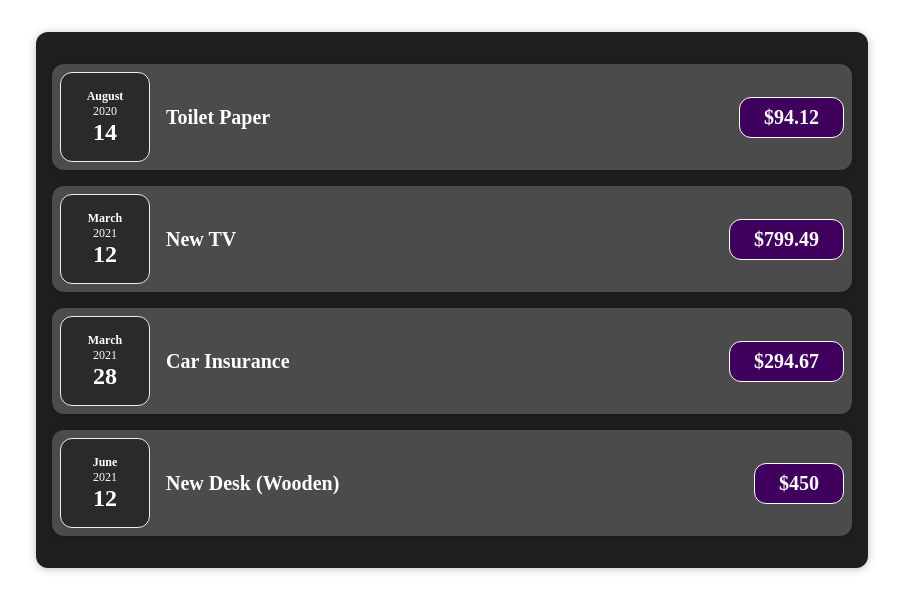
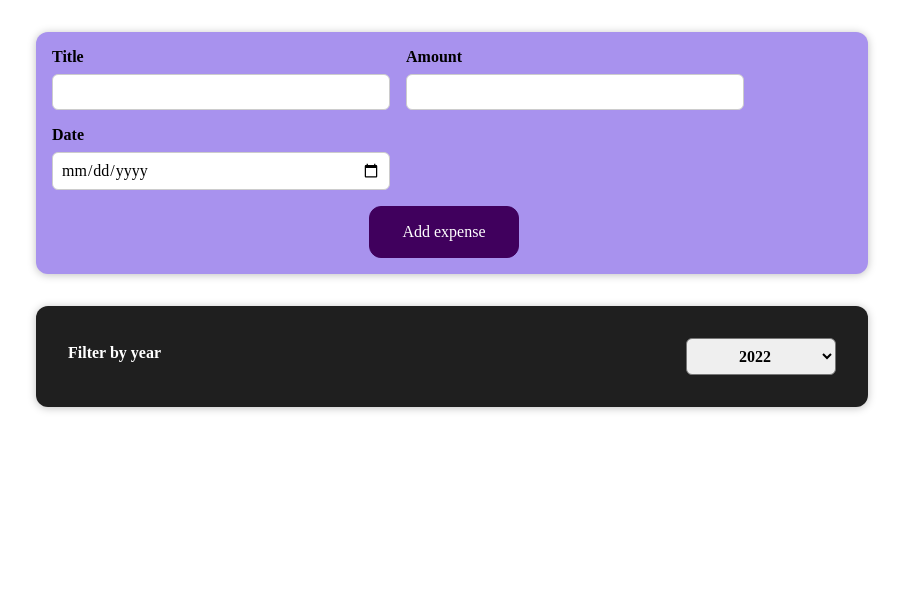
Before and after one commit to Ubermensch0608/Acade_mind, a React (Create React App) app in the folder Acade_mind/prac/: page / in a window 1280 px wide. Shown: the top 612 px of the page, without its empty margins (188-1091 px from the left). Built offline with nearby package versions, Linux system fonts and the light colour scheme.

Commit message:
기입한 정보를 동적으로 생성하는  카드창 구현

```diff
--- a/Acade_mind/prac/src/App.js
+++ b/Acade_mind/prac/src/App.js
@@ -1,45 +1,22 @@
+import React, { useState } from "react";
 import Expenses from "./components/Expenses/Expenses";
-import "./styles.css";
-
-const expenses = [
-  {
-    id: "e1",
-    title: "Toilet Paper",
-    amount: 94.12,
-    date: new Date(2020, 7, 14),
-  },
-  { id: "e2", title: "New TV", amount: 799.49, date: new Date(2021, 2, 12) },
-  {
-    id: "e3",
-    title: "Car Insurance",
-    amount: 294.67,
-    date: new Date(2021, 2, 28),
-  },
-  {
-    id: "e4",
-    title: "New Desk (Wooden)",
-    amount: 450,
-    date: new Date(2021, 5, 12),
-  },
-];
+import NewExpenses from "./components/NewExpenses/NewExpenses";
 
 function App() {
+  const [expenses, setExpenses] = useState([]);
+  console.log(expenses);
+  const newSavedDataHandler = (saveData) => {
+    setExpenses((prevExpenses) => {
+      return [saveData, ...prevExpenses];
+    });
+    console.log(expenses);
+  };
   return (
-    <div className="App">
+    <div>
+      <NewExpenses newSavedData={newSavedDataHandler} />
       <Expenses expenses={expenses} />
     </div>
   );
 }
 
-// function App() {
-//   return expenses.map((data) => (
-//     <ExpenseItem
-//       id={data.id}
-//       title={data.title}
-//       amount={data.amount}
-//       date={data.date}
-//     />
-//   ));
-// }
-
 export default App;
--- a/Acade_mind/prac/src/components/Expenses/ExpenseDate.js
+++ b/Acade_mind/prac/src/components/Expenses/ExpenseDate.js
@@ -1,10 +1,11 @@
 import React from "react";
 import "./ExpenseDate.css";
 
-function ExpenseDate(props) {
+const ExpenseDate = (props) => {
   const month = props.date.toLocaleString("en-US", { month: "long" });
   const day = props.date.toLocaleString("en-US", { day: "2-digit" });
   const year = props.date.getFullYear();
+
   return (
     <div className="expense-date">
       <div className="expense-date__month">{month}</div>
@@ -12,5 +13,6 @@ function ExpenseDate(props) {
       <div className="expense-date__day">{day}</div>
     </div>
   );
-}
+};
+
 export default ExpenseDate;
--- a/Acade_mind/prac/src/components/Expenses/ExpenseItem.js
+++ b/Acade_mind/prac/src/components/Expenses/ExpenseItem.js
@@ -1,8 +1,13 @@
+import React, { useState } from "react";
 import ExpenseDate from "./ExpenseDate";
 import Card from "../UI/Card";
 import "./ExpenseItem.css";
 
-function ExpenseItem(props) {
+const ExpenseItem = (props) => {
+  const clickHandler = (e) => {
+    e.target.parentElement.remove();
+  };
+
   return (
     <Card className="expense-item">
       <ExpenseDate date={props.date} />
@@ -10,7 +15,9 @@ function ExpenseItem(props) {
         <h2>{props.title}</h2>
         <div className="expense-item__price">${props.amount}</div>
       </div>
+      <button onClick={clickHandler}>remove</button>
     </Card>
   );
-}
+};
+
 export default ExpenseItem;
--- a/Acade_mind/prac/src/components/Expenses/Expenses.js
+++ b/Acade_mind/prac/src/components/Expenses/Expenses.js
@@ -1,37 +1,32 @@
-import React from "react";
+import React, { useState } from "react";
 import ExpenseItem from "./ExpenseItem";
 import Card from "../UI/Card";
+import ExpensesFilter from "./ExpensesFilter";
 import "./Expenses.css";
 
-function Expenses(props) {
+const Expenses = (props) => {
+  const [newFilter, setNewFilter] = useState("2022");
+
+  const getFilterDataHandler = (newValue) => {
+    setNewFilter(newValue);
+  };
+
   return (
     <Card className="expenses">
-      <ExpenseItem
-        id={props.expenses[0].id}
-        title={props.expenses[0].title}
-        amount={props.expenses[0].amount}
-        date={props.expenses[0].date}
+      <ExpensesFilter
+        onSelected={newFilter}
+        onFilterChange={getFilterDataHandler}
       />
-      <ExpenseItem
-        id={props.expenses[1].id}
-        title={props.expenses[1].title}
-        amount={props.expenses[1].amount}
-        date={props.expenses[1].date}
-      />
-      <ExpenseItem
-        id={props.expenses[2].id}
-        title={props.expenses[2].title}
-        amount={props.expenses[2].amount}
-        date={props.expenses[2].date}
-      />
-      <ExpenseItem
-        id={props.expenses[3].id}
-        title={props.expenses[3].title}
-        amount={props.expenses[3].amount}
-        date={props.expenses[3].date}
-      />
+      {props.expenses.map((expense) => (
+        <ExpenseItem
+          key={expense.id}
+          title={expense.title}
+          amount={expense.amount}
+          date={expense.date}
+        />
+      ))}
     </Card>
   );
-}
+};
 
 export default Expenses;
--- /dev/null
+++ b/Acade_mind/prac/src/components/Expenses/ExpensesFilter.css
@@ -0,0 +1,24 @@
+.expenses-filter {
+  color: white;
+  padding: 0 1rem;
+}
+
+.expenses-filter__control {
+  display: flex;
+  width: 100%;
+  align-items: center;
+  justify-content: space-between;
+  margin: 1rem 0;
+}
+
+.expenses-filter label {
+  font-weight: bold;
+  margin-bottom: 0.5rem;
+}
+
+.expenses-filter select {
+  font: inherit;
+  padding: 0.5rem 3rem;
+  font-weight: bold;
+  border-radius: 6px;
+}
--- /dev/null
+++ b/Acade_mind/prac/src/components/Expenses/ExpensesFilter.js
@@ -0,0 +1,25 @@
+import React from "react";
+import "./ExpensesFilter.css";
+
+const ExpensesFilter = (props) => {
+  const selectFilterHandler = (e) => {
+    const newValue = e.target.value;
+    props.onFilterChange(newValue);
+  };
+
+  return (
+    <div className="expenses-filter">
+      <div className="expenses-filter__control">
+        <label>Filter by year</label>
+        <select value={props.onSelected} onChange={selectFilterHandler}>
+          <option value="2022">2022</option>
+          <option value="2021">2021</option>
+          <option value="2020">2020</option>
+          <option value="2019">2019</option>
+        </select>
+      </div>
+    </div>
+  );
+};
+
+export default ExpensesFilter;
--- /dev/null
+++ b/Acade_mind/prac/src/components/NewExpenses/ExpenseForm.css
@@ -0,0 +1,26 @@
+.new-expense__controls {
+  display: flex;
+  flex-wrap: wrap;
+  gap: 1rem;
+  margin-bottom: 1rem;
+  text-align: left;
+}
+
+.new-expense__control label {
+  font-weight: bold;
+  margin-bottom: 0.5rem;
+  display: block;
+}
+
+.new-expense__control input {
+  font: inherit;
+  padding: 0.5rem;
+  border-radius: 6px;
+  border: 1px solid #ccc;
+  width: 20rem;
+  max-width: 100%;
+}
+
+.new-expense__actions {
+  text-align: right;
+}
--- /dev/null
+++ b/Acade_mind/prac/src/components/NewExpenses/ExpenseForm.js
@@ -0,0 +1,67 @@
+import React, { useState } from "react";
+import "./ExpenseForm.css";
+
+const ExpenseForm = (props) => {
+  const [newTitle, setNewTitle] = useState("");
+  const [newAmount, setNewAmount] = useState("");
+  const [newDate, setNewDate] = useState("");
+
+  const newTitleHandler = (e) => {
+    setNewTitle(e.target.value);
+  };
+  const newAmountHandler = (e) => {
+    setNewAmount(e.target.value);
+  };
+  const newDateHandler = (e) => {
+    setNewDate(e.target.value);
+  };
+
+  const submitHandler = (e) => {
+    e.preventDefault();
+
+    const newData = {
+      title: newTitle,
+      amount: newAmount,
+      date: new Date(newDate),
+    };
+
+    props.getData(newData);
+    setNewTitle("");
+    setNewAmount("");
+    setNewDate("");
+  };
+
+  return (
+    <form onSubmit={submitHandler}>
+      <div className="new-expense__controls">
+        <div className="new-expense__control">
+          <label>Title</label>
+          <input type="text" onChange={newTitleHandler} />
+        </div>
+        <div className="new-expense__control">
+          <label>Amount</label>
+          <input
+            type="number"
+            onChange={newAmountHandler}
+            min="0.01"
+            step="0.01"
+          />
+        </div>
+        <div className="new-expense__control">
+          <label>Date</label>
+          <input
+            type="date"
+            onChange={newDateHandler}
+            min="2019-01-01"
+            max="2022-12-31"
+          />
+        </div>
+      </div>
+      <div className="new-expenses__actions">
+        <button type="submmit">Add expense</button>
+      </div>
+    </form>
+  );
+};
+
+export default ExpenseForm;
--- /dev/null
+++ b/Acade_mind/prac/src/components/NewExpenses/NewExpenses.css
@@ -0,0 +1,38 @@
+.new-expense {
+  background-color: #a892ee;
+  padding: 1rem;
+  margin: 2rem auto;
+  width: 50rem;
+  max-width: 95%;
+  border-radius: 12px;
+  text-align: center;
+  box-shadow: 0 1px 8px rgba(0, 0, 0, 0.25);
+}
+
+.new-expense button {
+  font: inherit;
+  cursor: pointer;
+  padding: 1rem 2rem;
+  border: 1px solid #40005d;
+  background-color: #40005d;
+  color: white;
+  border-radius: 12px;
+  margin-right: 1rem;
+}
+
+.new-expense button:hover,
+.new-expense button:active {
+  background-color: #510674;
+  border-color: #510674;
+}
+
+.new-expense button.alternative {
+  color: #220131;
+  border-color: transparent;
+  background-color: transparent;
+}
+
+.new-expense button.alternative:hover,
+.new-expense button.alternative:active {
+  background-color: #ddb3f8;
+}
--- /dev/null
+++ b/Acade_mind/prac/src/components/NewExpenses/NewExpenses.js
@@ -0,0 +1,22 @@
+import React from "react";
+import ExpenseDate from "../Expenses/ExpenseDate";
+import ExpenseForm from "./ExpenseForm";
+import "./NewExpenses.css";
+
+const NewExpenses = (props) => {
+  const getDataHandler = (newData) => {
+    const saveData = {
+      ...newData,
+      id: Math.random().toString(),
+    };
+
+    props.newSavedData(saveData);
+  };
+  return (
+    <div className="new-expense">
+      <ExpenseForm getData={getDataHandler} />
+    </div>
+  );
+};
+
+export default NewExpenses;
```
